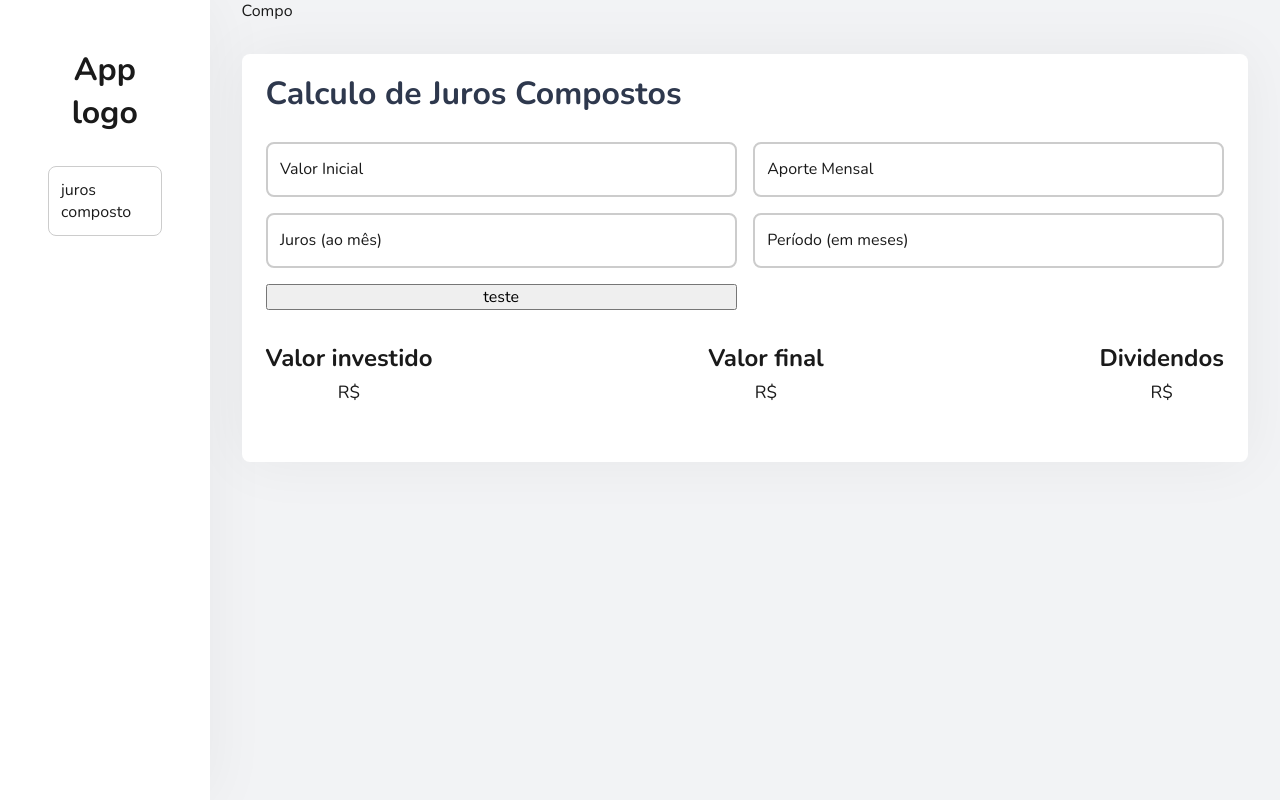
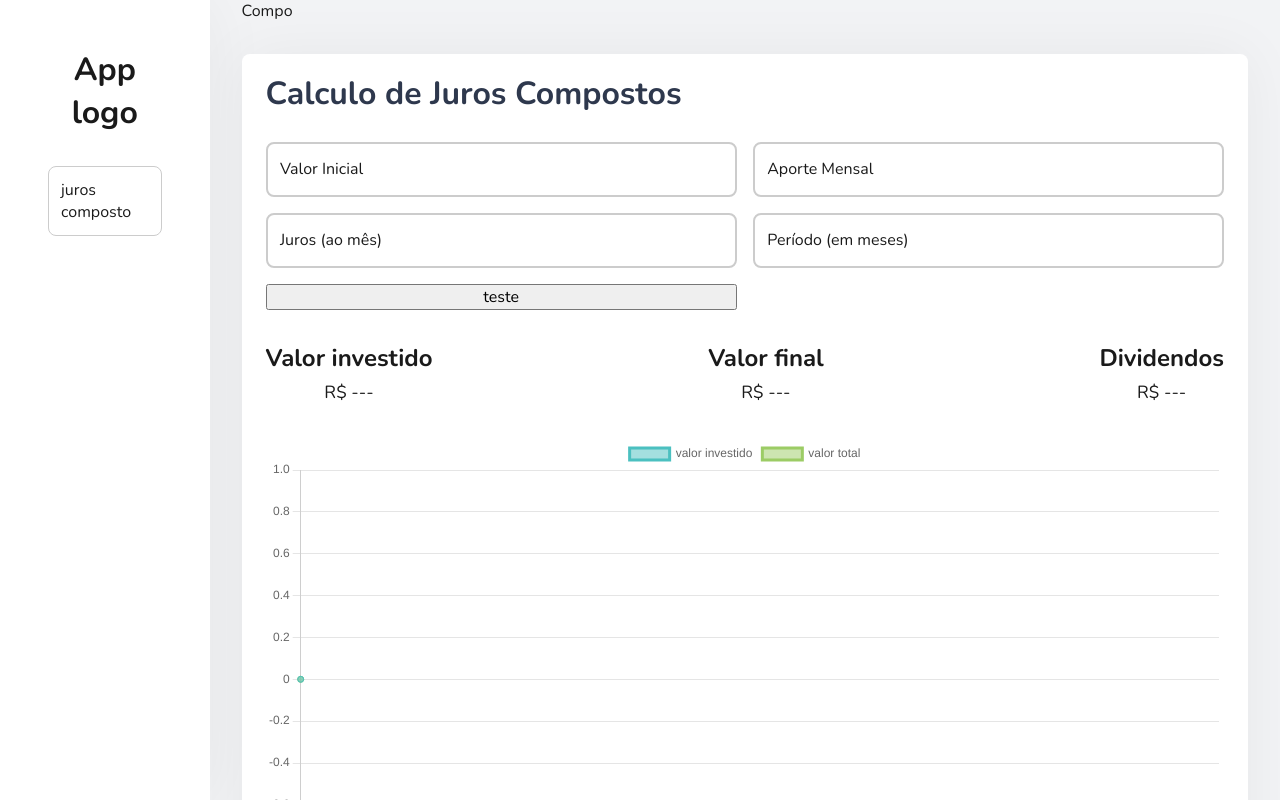
Before and after one commit to JaquesBoeno/ProsperGuard, a React (Vite) app in the folder packages/web/: page / in a window 1280 px wide. Built offline with nearby package versions, Linux system fonts and the light colour scheme.

Commit message:
add chart and new format for currency input

```diff
--- a/packages/web/package.json
+++ b/packages/web/package.json
@@ -10,12 +10,16 @@
     "preview": "vite preview"
   },
   "dependencies": {
+    "chart.js": "^4.4.0",
     "react": "^18.2.0",
+    "react-chartjs-2": "^5.2.0",
     "react-dom": "^18.2.0",
     "react-router-dom": "^6.16.0"
   },
   "devDependencies": {
+    "@types/chart.js": "^2.9.38",
     "@types/react": "^18.2.15",
+    "@types/react-chartjs-2": "^2.5.7",
     "@types/react-dom": "^18.2.7",
     "@typescript-eslint/eslint-plugin": "^6.0.0",
     "@typescript-eslint/parser": "^6.0.0",
--- a/packages/web/src/components/Input/CurrencyInput.tsx
+++ b/packages/web/src/components/Input/CurrencyInput.tsx
@@ -5,7 +5,7 @@ import { StandardInput } from '.'
 
 interface Props extends React.HTMLProps<HTMLInputElement> {
   label: string
-  setOutputValue: Dispatch<SetStateAction<number | undefined>>
+  setOutputValue?: Dispatch<SetStateAction<number | undefined>>
 }
 
 const CurrencyInput: React.FC<Props> = ({ label, setOutputValue, ...rest }) => {
@@ -13,16 +13,28 @@ const CurrencyInput: React.FC<Props> = ({ label, setOutputValue, ...rest }) => {
 
   const handleChange = (e: React.ChangeEvent<HTMLInputElement>) => {
     let str = e.target.value
-    str = str
+    let [integer, decimal] = str
       .replace(/\D/g, '')
       .padStart(4, '0')
       .split(/(?=..$)/)
-      .join('.')
-      .replace(/^0+/, '')
-      .padStart(4, '0')
+
+    integer = Number(integer).toLocaleString('pt-br')
+
+    str = [integer, decimal].join(',').replace(/^0+/, '').padStart(4, '0')
+
     if (str == '0.00') str = ''
+
     setValue(str)
-    if (setOutputValue) setOutputValue(Number(str))
+
+    if (setOutputValue)
+      setOutputValue(
+        Number(
+          str
+            .replace(/[,.]/g, '')
+            .split(/(?=..$)/)
+            .join('.')
+        )
+      )
   }
 
   return (
--- a/packages/web/src/contexts/CompoundInterestContext.tsx
+++ b/packages/web/src/contexts/CompoundInterestContext.tsx
@@ -52,7 +52,7 @@ export const CompoundInterestContextProvider: React.FC<
         FvWithMonthlyAndInitial(
           initialValue,
           monthlyContribution,
-          interest / 100,
+          interest,
           time
         )
       )
--- a/packages/web/src/pages/Calcs/index.tsx
+++ b/packages/web/src/pages/Calcs/index.tsx
@@ -1,11 +1,46 @@
-import React, { useContext } from 'react'
+import React, { useContext, useEffect, useState } from 'react'
 
 import './styles.scss'
 import { CurrencyInput } from '../../components/Input/CurrencyInput'
 import { StandardInput } from '../../components/Input'
 import { CompoundInterestContext } from '../../contexts/CompoundInterestContext'
+import { Line } from 'react-chartjs-2'
+import { FvWithMonthlyAndInitial } from '../../utils/formulasFinancialMathematics'
+
+import {
+  Chart as ChartJs,
+  LineElement,
+  CategoryScale,
+  LinearScale,
+  Tooltip,
+  Legend,
+  PointElement,
+  Filler,
+} from 'chart.js'
+import { formatDigits } from '../../utils/formatNumber'
+
+ChartJs.register(
+  LineElement,
+  CategoryScale,
+  LinearScale,
+  Tooltip,
+  Legend,
+  PointElement,
+  Filler
+)
+interface DataInterface {
+  fv: Array<Number>
+  totalInvested: Array<Number>
+  labels: Array<String>
+}
 
 const Calcs: React.FC = () => {
+  const [data, setData] = useState<DataInterface>({
+    fv: [0],
+    totalInvested: [0],
+    labels: ['0'],
+  })
+
   const {
     setInitialValue,
     setMonthlyContribution,
@@ -13,13 +48,70 @@ const Calcs: React.FC = () => {
     setTime,
     submit,
     results,
+    initialValue,
+    interest,
+    monthlyContribution,
+    time,
   } = useContext(CompoundInterestContext)
+
+  useEffect(() => {
+    if (initialValue && monthlyContribution && interest && time) {
+      let tempData = []
+      if (time >= 120 && time % 12 == 0) {
+        for (let i = 0; i <= time / 12; i++) {
+          tempData.push(
+            FvWithMonthlyAndInitial(
+              initialValue,
+              monthlyContribution,
+              interest,
+              i * 12
+            )
+          )
+        }
+
+        setData({
+          fv: tempData.map((i) => {
+            return i.fv
+          }),
+          totalInvested: tempData.map((i) => {
+            return i.totalInvested
+          }),
+          labels: tempData.map((_i, key) => {
+            return key.toString()
+          }),
+        })
+      } else {
+        for (let i = 0; i < time; i++) {
+          tempData.push(
+            FvWithMonthlyAndInitial(
+              initialValue,
+              monthlyContribution,
+              interest,
+              i
+            )
+          )
+        }
+        setData({
+          fv: tempData.map((i) => {
+            return i.fv
+          }),
+          totalInvested: tempData.map((i) => {
+            return i.totalInvested
+          }),
+          labels: tempData.map((_i, key) => {
+            return (key + 1).toString()
+          }),
+        })
+      }
+    }
+  }, [results])
 
   return (
     <div className="CalcsPage">
       Compo
       <section className="CompoundInterest">
         <h1>Calculo de Juros Compostos</h1>
+
         <div className="InputsWrapper">
           <CurrencyInput
             setOutputValue={setInitialValue}
@@ -41,21 +133,48 @@ const Calcs: React.FC = () => {
           />
           <button onClick={submit}>teste</button>
         </div>
+
         <div className="results">
           <p>
             Valor investido <br />
-            <span>R$ {results?.totalInvested}</span>
+            <span>R$ {formatDigits(results?.totalInvested)}</span>
           </p>
           <p>
             Valor final
-            <br /> <span>R$ {results?.fv}</span>
+            <br /> <span>R$ {formatDigits(results?.fv)}</span>
           </p>
           <p>
             Dividendos <br />
-            <span>R$ {results?.totalDividends}</span>
+            <span>R$ {formatDigits(results?.totalDividends)}</span>
           </p>
         </div>
-        <div className="graph"></div>
+
+        <div className="graph">
+          <Line
+            datasetIdKey="CompoundInterestGraph"
+            data={{
+              labels: data.labels,
+              datasets: [
+                {
+                  label: 'valor investido',
+                  data: data.totalInvested,
+                  fill: true,
+                  backgroundColor: 'rgb(75, 192, 192,0.5)',
+                  borderColor: 'rgb(75, 192, 192)',
+                  tension: 0.1,
+                },
+                {
+                  label: 'valor total',
+                  data: data.fv,
+                  fill: true,
+                  backgroundColor: 'rgb(156, 204, 101,0.5)',
+                  borderColor: 'rgb(156, 204, 101)',
+                  tension: 0.1,
+                },
+              ],
+            }}
+          />
+        </div>
       </section>
     </div>
   )
--- /dev/null
+++ b/packages/web/src/utils/formatNumber.ts
@@ -0,0 +1,8 @@
+export const formatDigits = (str: string | number | undefined) => {
+  if (str == undefined) return '---'
+  return Number(str).toLocaleString('pt-BR', {
+    // formata o número para o padrão brasileiro
+    minimumFractionDigits: 2, // define o mínimo de duas casas decimais
+    maximumFractionDigits: 2, // define o máximo de duas casas decimais
+  })
+}
--- a/packages/web/src/utils/formulasFinancialMathematics.ts
+++ b/packages/web/src/utils/formulasFinancialMathematics.ts
@@ -33,7 +33,9 @@ export const FvWithMonthlyAndInitial = (
   T: number /* Interest per month */
 ) => {
   const fv = Number(
-    (CompoundInterest(C, I, T).fv + FvWithMonthly(R, I, T).fv).toFixed(2)
+    (
+      CompoundInterest(C, I / 100, T).fv + FvWithMonthly(R, I / 100, T).fv
+    ).toFixed(2)
   )
   const totalInvested = Number((C + R * T).toFixed(2))
   const totalDividends = Number((fv - totalInvested).toFixed(2))
```
Also changed, not shown: 1 other file (tests, documents, lock files or other folders).
